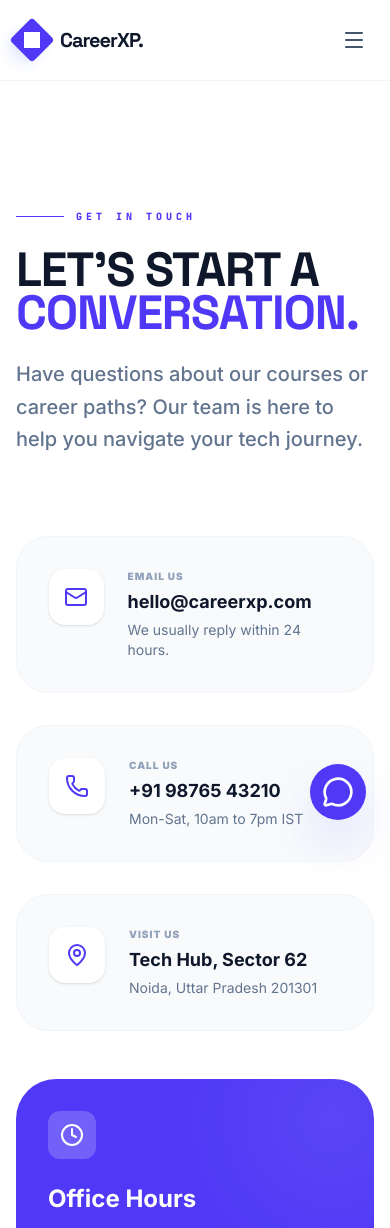
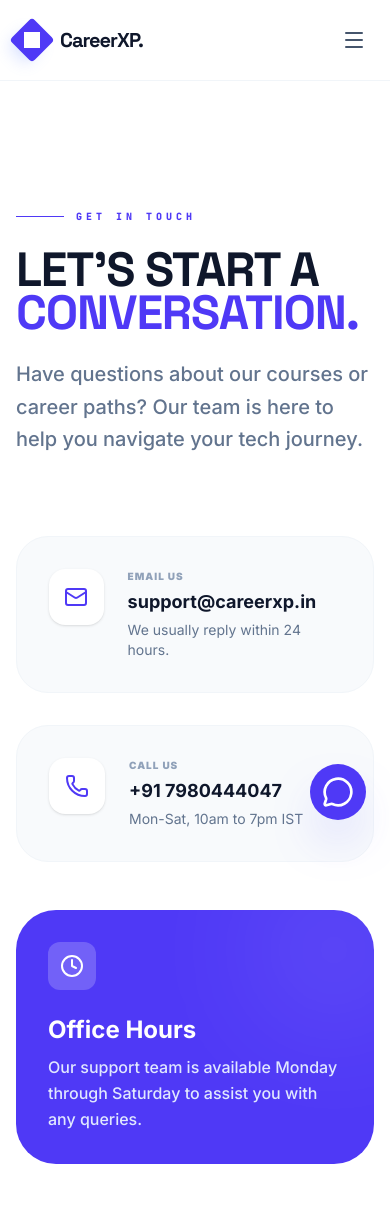
Before and after one commit to CareerXP/careerdcode, a Next.js app: page /contact in a window 390 px wide. Shown: the top 1228 px of the page. Built offline with nearby package versions, Linux system fonts and the light colour scheme.

Commit message:
fix: Update contact information on ContactPage with new support email and phone number for improved accuracy

```diff
--- a/app/contact/page.tsx
+++ b/app/contact/page.tsx
@@ -47,7 +47,7 @@ export default function ContactPage() {
                   </div>
                   <div className="space-y-1">
                     <p className="text-[10px] font-black text-slate-400 uppercase tracking-widest">Email Us</p>
-                    <p className="text-lg font-bold text-slate-900">hello@careerxp.com</p>
+                    <p className="text-lg font-bold text-slate-900">support@careerxp.in</p>
                     <p className="text-sm text-slate-500">We usually reply within 24 hours.</p>
                   </div>
                 </div>
@@ -58,12 +58,12 @@ export default function ContactPage() {
                   </div>
                   <div className="space-y-1">
                     <p className="text-[10px] font-black text-slate-400 uppercase tracking-widest">Call Us</p>
-                    <p className="text-lg font-bold text-slate-900">+91 98765 43210</p>
+                    <p className="text-lg font-bold text-slate-900">+91 7980444047</p>
                     <p className="text-sm text-slate-500">Mon-Sat, 10am to 7pm IST</p>
                   </div>
                 </div>
 
-                <div className="flex gap-6 p-8 bg-slate-50 rounded-[32px] border border-slate-100 group hover:border-indigo-100 transition-colors">
+                {/* <div className="flex gap-6 p-8 bg-slate-50 rounded-[32px] border border-slate-100 group hover:border-indigo-100 transition-colors">
                   <div className="w-14 h-14 bg-white rounded-2xl flex items-center justify-center text-indigo-600 shadow-sm group-hover:bg-indigo-600 group-hover:text-white transition-all">
                     <MapPin size={24} />
                   </div>
@@ -72,7 +72,7 @@ export default function ContactPage() {
                     <p className="text-lg font-bold text-slate-900">Tech Hub, Sector 62</p>
                     <p className="text-sm text-slate-500">Noida, Uttar Pradesh 201301</p>
                   </div>
-                </div>
+                </div> */}
               </div>
 
               <div className="p-8 bg-indigo-600 rounded-[40px] text-white relative overflow-hidden group">
```
